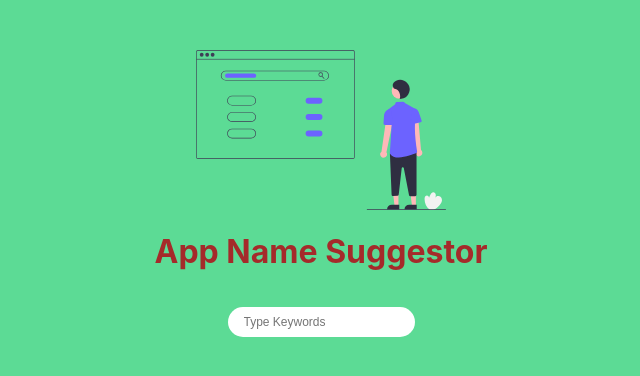
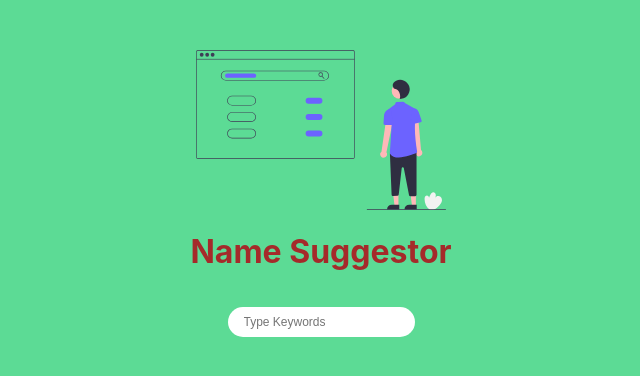
Before and after one commit to seripramodreddy/App-Name-Suggestor, a React (Create React App) app: page / in a window 1280 px wide. Shown: the top 376 px of the page, without its empty margins (319-959 px from the left). Built offline with nearby package versions, Linux system fonts and the light colour scheme.

Commit message:
Update App.jsx

```diff
--- a/src/Components/App.jsx
+++ b/src/Components/App.jsx
@@ -12,7 +12,7 @@ const name= require('@rstacruz/startup-name-generator');
 
 class App extends React.Component{
     state={
-        headerText:'App Name Suggestor',
+        headerText:'Name Suggestor',
         headerExpanded:true,
         suggestedNames:[]
     }
```
